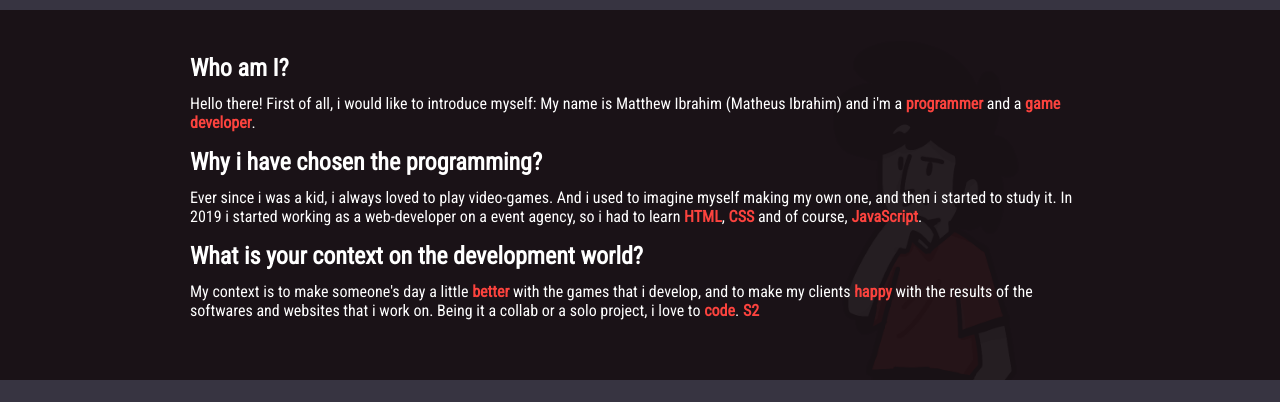
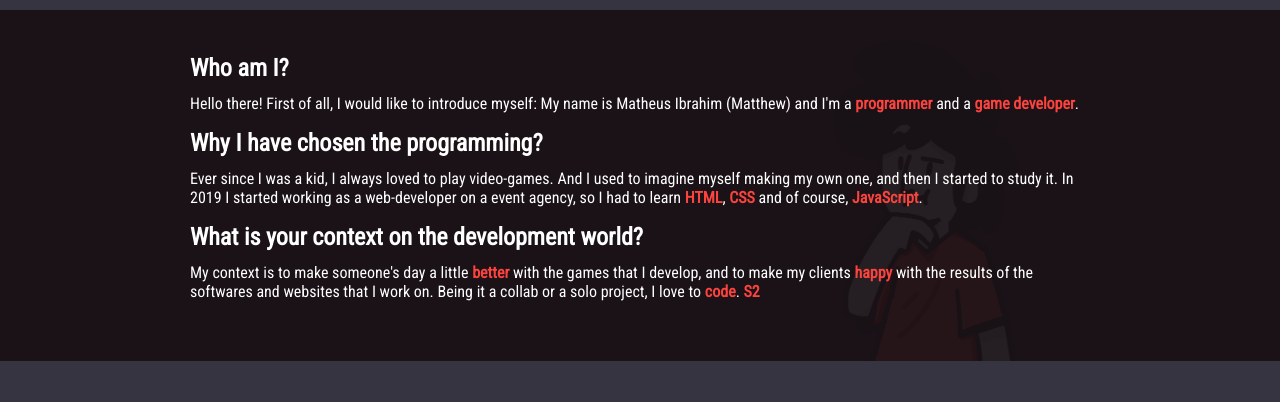
Before and after one commit to Matth33w/matth33w-static, a plain HTML site: page public/index.html in a window 1280 px wide. Shown: the part 190-592 px from the top of the page. Drawn offline with Linux system fonts and the light colour scheme.

Commit message:
update index

```diff
--- a/public/index.html
+++ b/public/index.html
@@ -22,13 +22,13 @@
     <section class="section-2">
         <div class="container">
             <h1>Who am I?</h1>
-            <p>Hello there! First of all, i would like to introduce myself: My name is Matthew Ibrahim (Matheus Ibrahim) and i'm a <b class="highlight-text">programmer</b> and a <b class="highlight-text">game developer</b>.</p>
-            <h1>Why i have chosen the programming?</h1>
-            <p>Ever since i was a kid, i always loved to play video-games. And i used to imagine myself making my own one, and then i started to study it.
-                In 2019 i started working as a web-developer on a event agency, so i had to learn <b class="highlight-text">HTML</b>, <b class="highlight-text">CSS</b> and of course, <b class="highlight-text">JavaScript</b>.</p>
+            <p>Hello there! First of all, I would like to introduce myself: My name is Matheus Ibrahim (Matthew) and I'm a <b class="highlight-text">programmer</b> and a <b class="highlight-text">game developer</b>.</p>
+            <h1>Why I have chosen the programming?</h1>
+            <p>Ever since I was a kid, I always loved to play video-games. And I used to imagine myself making my own one, and then I started to study it.
+                In 2019 I started working as a web-developer on a event agency, so I had to learn <b class="highlight-text">HTML</b>, <b class="highlight-text">CSS</b> and of course, <b class="highlight-text">JavaScript</b>.</p>
             <h1>What is your context on the development world?</h1>
-            <p>My context is to make someone's day a little <b class="highlight-text">better</b> with the games that i develop, and to make my clients <b class="highlight-text">happy</b> with the results of the softwares and websites that
-                i work on. Being it a collab or a solo project, i love to <b class="highlight-text">code</b>. <b class="highlight-text">S2</b>
+            <p>My context is to make someone's day a little <b class="highlight-text">better</b> with the games that I develop, and to make my clients <b class="highlight-text">happy</b> with the results of the softwares and websites that
+                I work on. Being it a collab or a solo project, I love to <b class="highlight-text">code</b>. <b class="highlight-text">S2</b>
             </p>
         </div>
     </section>
@@ -75,7 +75,7 @@
     </section>
     <section class="section-5">
         <div class="container">
-            <h1>Companies i have already developed apps for:</h1>
+            <h1>Companies I have already developed apps for:</h1>
             <div class="technology-display">
                 <a href="https://www.dkseventos.com.br/" target="_blank">
                     <img src="img/icons/dks-logo.png">
@@ -97,7 +97,7 @@
     </section>
     <section class="section-6">
         <div class="container">
-            <h1>Games i have worked on:</h1>
+            <h1>Games I have worked on:</h1>
             <div class="game-list">
                 <a href="https://gamejolt.com/games/bombercin2/28109" target="_blank">
                     <div class="game">
```
